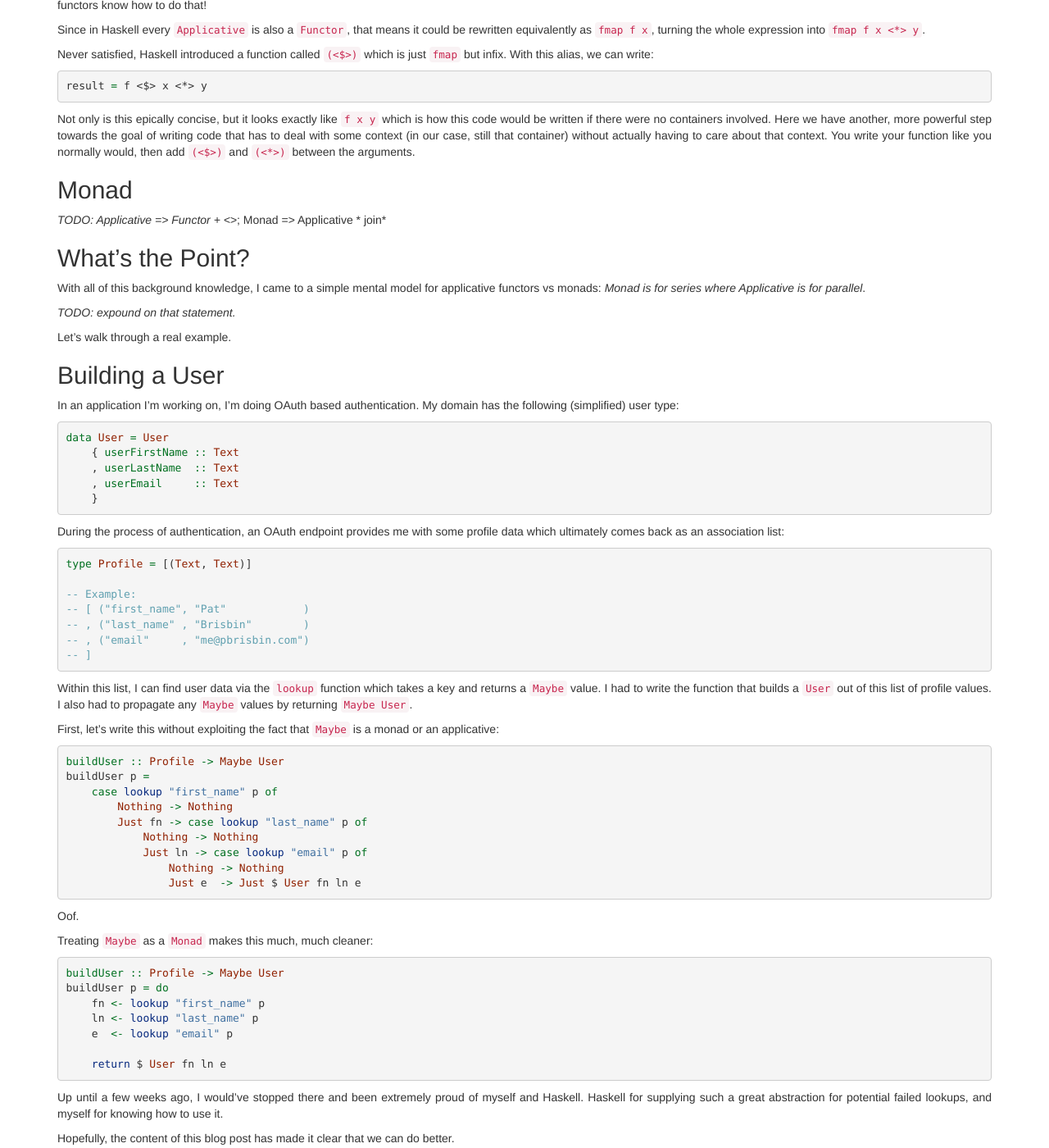
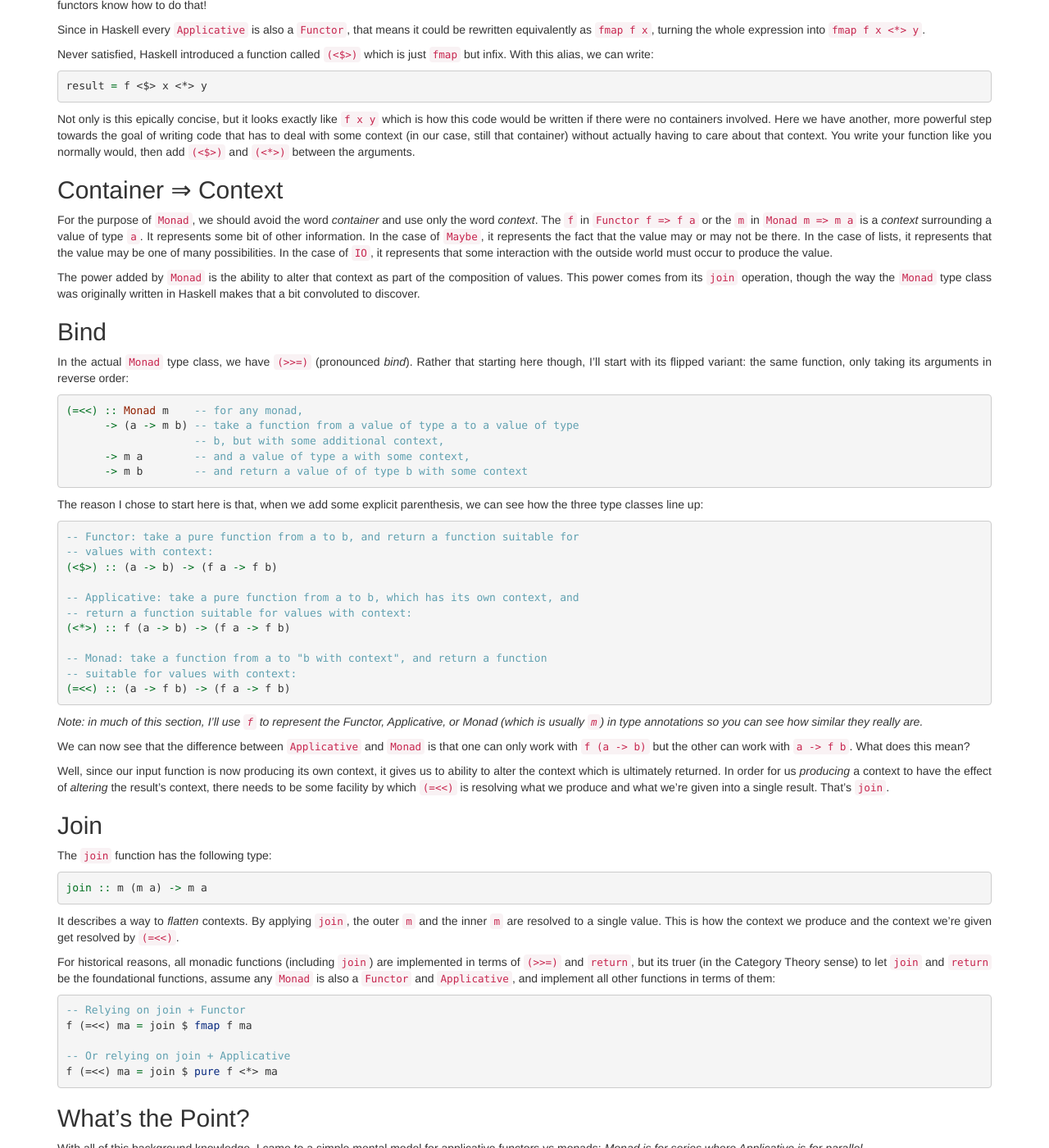
Before and after one commit to pbrisbin/pbrisbin.com, a Jekyll site: the page built from _posts/2014-03-30-applicative_functors.md, in a window 1280 px wide and 1400 px high, scrolled down 2359 px. Shown: the whole window at 82% size. Built offline with Jekyll 4.4.1, drawn with Linux system fonts in a browser that asks for light colours; some of the changed text lies outside the part shown.

Commit message:
Rewrite Monad section

````diff
--- a/_posts/2014-03-30-applicative_functors.md
+++ b/_posts/2014-03-30-applicative_functors.md
@@ -196,9 +196,91 @@ deal with some context (in our case, still that container) without actually
 having to care about that context. You write your function like you normally
 would, then add `(<$>)` and `(<*>)` between the arguments.
 
-## Monad
+## Container &rArr; Context
 
-*TODO: Applicative => Functor + <*>; Monad => Applicative * join*
+For the purpose of `Monad`, we should avoid the word *container* and use only
+the word *context*. The `f` in `Functor f => f a` or the `m` in `Monad m => m a`
+is a *context* surrounding a value of type `a`. It represents some bit of other
+information. In the case of `Maybe`, it represents the fact that the value may
+or may not be there. In the case of lists, it represents that the value may be
+one of many possibilities. In the case of `IO`, it represents that some
+interaction with the outside world must occur to produce the value.
+
+The power added by `Monad` is the ability to alter that context as part of the
+composition of values. This power comes from its `join` operation, though the
+way the `Monad` type class was originally written in Haskell makes that a bit
+convoluted to discover.
+
+## Bind
+
+In the actual `Monad` type class, we have `(>>=)` (pronounced *bind*). Rather
+that starting here though, I'll start with its flipped variant: the same
+function, only taking its arguments in reverse order:
+
+```haskell
+(=<<) :: Monad m    -- for any monad,
+      -> (a -> m b) -- take a function from a value of type a to a value of type
+                    -- b, but with some additional context,
+      -> m a        -- and a value of type a with some context,
+      -> m b        -- and return a value of of type b with some context
+```
+
+The reason I chose to start here is that, when we add some explicit parenthesis,
+we can see how the three type classes line up:
+
+```haskell
+-- Functor: take a pure function from a to b, and return a function suitable for
+-- values with context:
+(<$>) :: (a -> b) -> (f a -> f b)
+
+-- Applicative: take a pure function from a to b, which has its own context, and
+-- return a function suitable for values with context:
+(<*>) :: f (a -> b) -> (f a -> f b)
+
+-- Monad: take a function from a to "b with context", and return a function
+-- suitable for values with context:
+(=<<) :: (a -> f b) -> (f a -> f b)
+```
+
+*Note: in much of this section, I'll use `f` to represent the Functor,
+Applicative, or Monad (which is usually `m`) in type annotations so you can see
+how similar they really are.*
+
+We can now see that the difference between `Applicative` and `Monad` is that one
+can only work with `f (a -> b)` but the other can work with `a -> f b`. What
+does this mean?
+
+Well, since our input function is now producing its own context, it gives us to
+ability to alter the context which is ultimately returned. In order for us
+*producing* a context to have the effect of *altering* the result's context,
+there needs to be some facility by which `(=<<)` is resolving what we produce
+and what we're given into a single result. That's `join`.
+
+## Join
+
+The `join` function has the following type:
+
+```haskell
+join :: m (m a) -> m a
+```
+
+It describes a way to *flatten* contexts. By applying `join`, the outer `m` and
+the inner `m` are resolved to a single value. This is how the context we produce
+and the context we're given get resolved by `(=<<)`.
+
+For historical reasons, all monadic functions (including `join`) are implemented
+in terms of `(>>=)` and `return`, but its truer (in the Category Theory sense)
+to let `join` and `return` be the foundational functions, assume any `Monad` is
+also a `Functor` and `Applicative`, and implement all other functions in terms
+of them:
+
+```haskell
+-- Relying on join + Functor
+f (=<<) ma = join $ fmap f ma
+
+-- Or relying on join + Applicative
+f (=<<) ma = join $ pure f <*> ma
+```
 
 ## What's the Point?
 
@@ -206,7 +288,13 @@ With all of this background knowledge, I came to a simple mental model for
 applicative functors vs monads: *Monad is for series where Applicative is for
 parallel*.
 
-*TODO: expound on that statement.*
+With a `join` function in hand, we have the ability to resolve multiple
+contexts. This means that we can produce and resolve contexts along the way to
+modify how the expression evolves in reaction to the (contextual) values we see.
+This allows us to model things like *do this then that* or *do this when that*.
+With `Applicative`, we don't have the power to setup dependencies like that by
+inspecting and modifying contexts along the way. We can only model things like
+*do this and that*.
 
 Let's walk through a real example.
 
````
